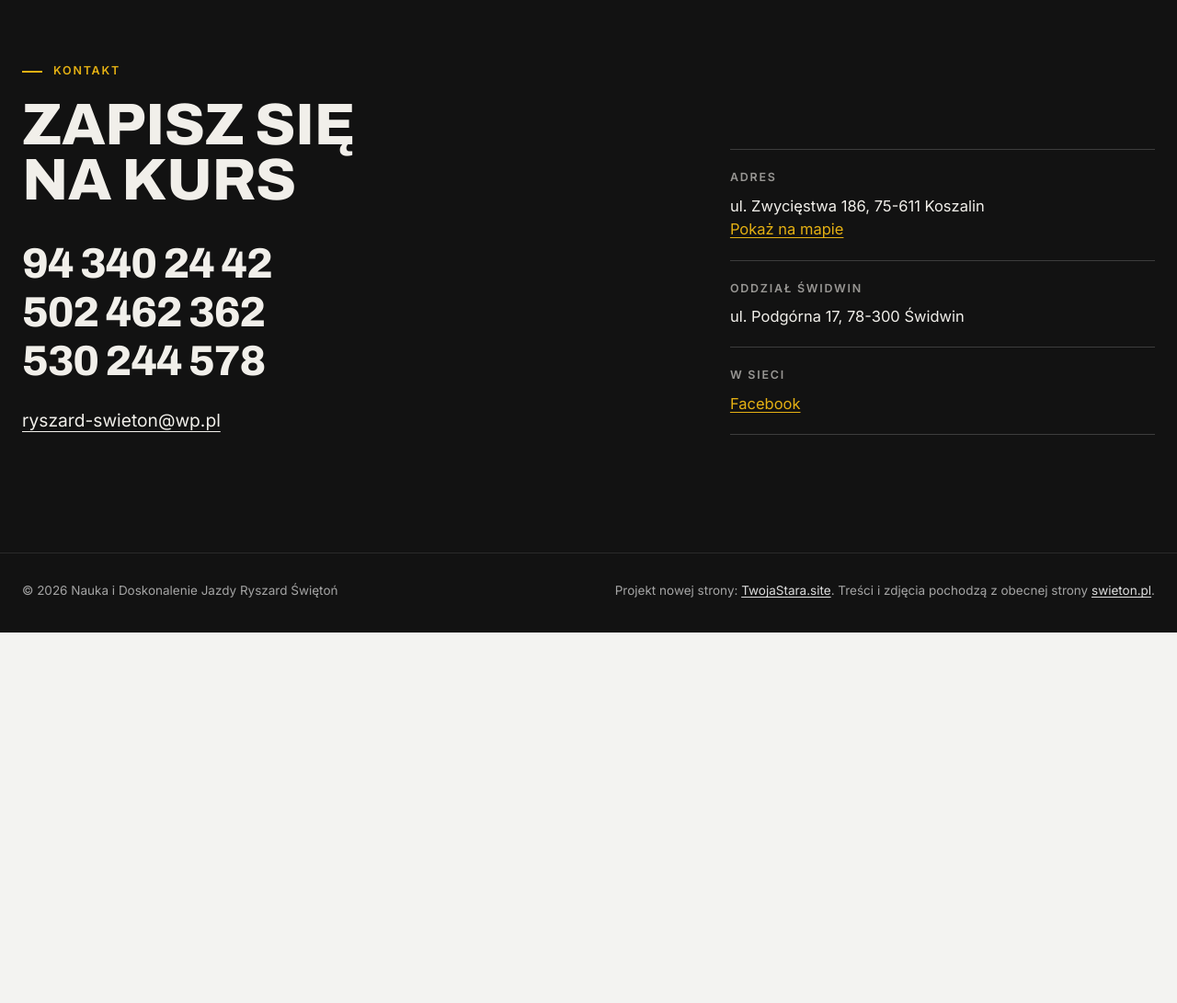
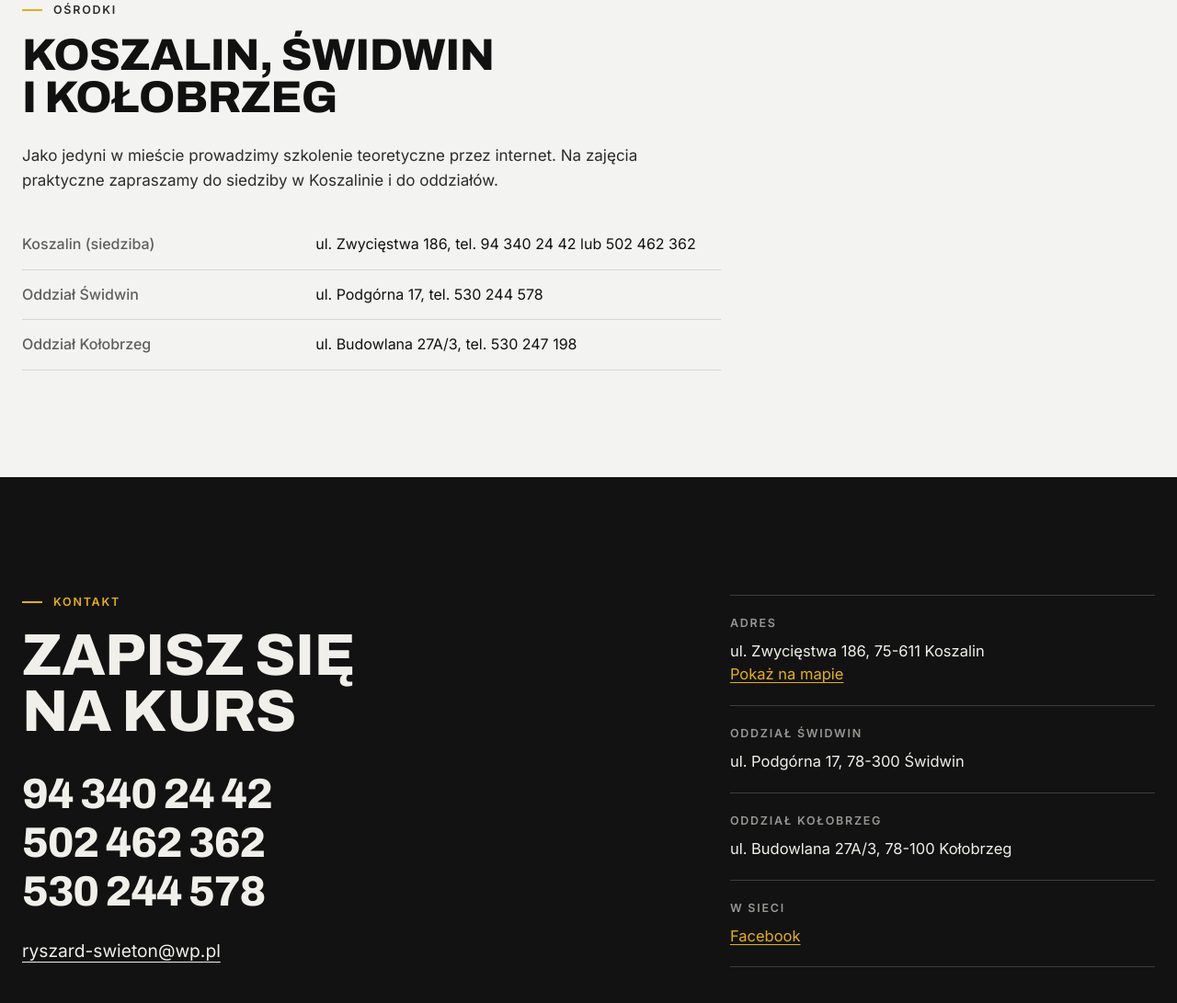
Before and after one commit to mateuszbakkk/twojastara-propozycje, a plain HTML site: page swieton.html in a window 1280 px wide. Shown: the part 2421-3512 px from the top of the page at 92% size. Before the commit the page ends 3109 px from the top, so only its background shows below. Drawn offline with Linux system fonts and the light colour scheme.

Commit message:
Uzupełnienia: OSK Świętoń (ośrodki, kurs instruktorski)

```diff
--- a/swieton.html
+++ b/swieton.html
@@ -41,12 +41,20 @@
  <div class="wrap">
   <div class="sec-head rv"><p class="label">Oferta</p><h2>Kursy i szkolenia</h2></div>
   <div class="svc-cards c4"><article class="card rv"><figure><img src="https://swieton.pl/themes/swieton/assets/images/index/index-prawojazdy.jpg" alt="Prawo jazdy" loading="lazy" referrerpolicy="no-referrer" data-f></figure><span class="n">01</span><h3>Prawo jazdy</h3><p>Kategorie B, B1, BE, C, CE, D.</p></article><article class="card rv"><figure><img src="https://swieton.pl/themes/swieton/assets/images/index/index-szkolenieokresowe.jpg" alt="Szkolenie okresowe kierowców" loading="lazy" referrerpolicy="no-referrer" data-f></figure><span class="n">02</span><h3>Szkolenie okresowe kierowców</h3><p>C, CE, C1, C1+E, D, DE, D1, D1+E.</p></article><article class="card rv"><figure><img src="https://swieton.pl/themes/swieton/assets/images/index/index-kwalifikacjawstepna.jpg" alt="Kwalifikacja wstępna" loading="lazy" referrerpolicy="no-referrer" data-f></figure><span class="n">03</span><h3>Kwalifikacja wstępna</h3><p>Wstępna i przyspieszona: C, CE, C1, C1+E, D, DE.</p></article><article class="card rv"><figure><img src="https://swieton.pl/themes/swieton/assets/images/index/index-adr.jpg" alt="Kursy ADR" loading="lazy" referrerpolicy="no-referrer" data-f></figure><span class="n">04</span><h3>Kursy ADR</h3><p>Przewóz towarów niebezpiecznych.</p></article></div>
- </div>
+<p class="rv" style="margin-top:34px;color:var(--muted);max-width:70ch">Prowadzimy też kurs na instruktora nauki jazdy, a w ofercie jest także prawo jazdy od 16 lat.</p> </div>
 </section>
 <section class="sec steps" id="jak-dzialamy">
  <div class="wrap">
   <div class="sec-head rv"><p class="label">Teoria online</p><h2>Szkolenie e-learning</h2></div>
   <ol class="steps-list"><li class="rv"><span class="n">1</span><p>Szkolenie indywidualne w domu, w dowolnym czasie.</p></li><li class="rv"><span class="n">2</span><p>Nauka w tempie dopasowanym do Ciebie.</p></li><li class="rv"><span class="n">3</span><p>Materiały audiowizualne, które możesz zatrzymać i przewinąć.</p></li><li class="rv"><span class="n">4</span><p>Pełna kontrola nad postępami w nauce.</p></li></ol>
+ </div>
+</section>
+<section class="sec about" id="firma">
+ <div class="wrap about-in">
+  <div class="about-tx rv" style="grid-column:1/-1;max-width:760px">
+   <p class="label">Ośrodki</p>
+   <h2>Koszalin, Świdwin i Kołobrzeg</h2>
+<p>Jako jedyni w mieście prowadzimy szkolenie teoretyczne przez internet. Na zajęcia praktyczne zapraszamy do siedziby w Koszalinie i do oddziałów.</p><table class="info-tbl" style="margin-top:28px"><tr><th>Koszalin (siedziba)</th><td>ul. Zwycięstwa 186, tel. 94 340 24 42 lub 502 462 362</td></tr><tr><th>Oddział Świdwin</th><td>ul. Podgórna 17, tel. 530 244 578</td></tr><tr><th>Oddział Kołobrzeg</th><td>ul. Budowlana 27A/3, tel. 530 247 198</td></tr></table>  </div>
  </div>
 </section>
 <section class="sec contact" id="kontakt">
@@ -57,7 +65,7 @@
    <h2>Zapisz się na kurs</h2>
 <a class="c-tel" href="tel:+48943402442">94 340 24 42</a><a class="c-tel" href="tel:+48502462362">502 462 362</a><a class="c-tel" href="tel:+48530244578">530 244 578</a><a class="c-mail" href="mailto:ryszard-swieton@wp.pl">ryszard-swieton@wp.pl</a><br>  </div>
   <dl class="c-info rv">
-<div><dt>Adres</dt><dd>ul. Zwycięstwa 186, 75-611 Koszalin<br><a href="https://www.google.com/maps/search/?api=1&amp;query=ul.%20Zwyci%C4%99stwa%20186%2C%2075-611%20Koszalin" target="_blank" rel="noopener">Pokaż na mapie</a></dd></div><div><dt>Oddział Świdwin</dt><dd>ul. Podgórna 17, 78-300 Świdwin</dd></div><div><dt>W sieci</dt><dd><a href="https://www.facebook.com/OSKSwieton/" target="_blank" rel="noopener nofollow">Facebook</a></dd></div>  </dl>
+<div><dt>Adres</dt><dd>ul. Zwycięstwa 186, 75-611 Koszalin<br><a href="https://www.google.com/maps/search/?api=1&amp;query=ul.%20Zwyci%C4%99stwa%20186%2C%2075-611%20Koszalin" target="_blank" rel="noopener">Pokaż na mapie</a></dd></div><div><dt>Oddział Świdwin</dt><dd>ul. Podgórna 17, 78-300 Świdwin</dd></div><div><dt>Oddział Kołobrzeg</dt><dd>ul. Budowlana 27A/3, 78-100 Kołobrzeg</dd></div><div><dt>W sieci</dt><dd><a href="https://www.facebook.com/OSKSwieton/" target="_blank" rel="noopener nofollow">Facebook</a></dd></div>  </dl>
  </div>
 </section>
 </main>
```
